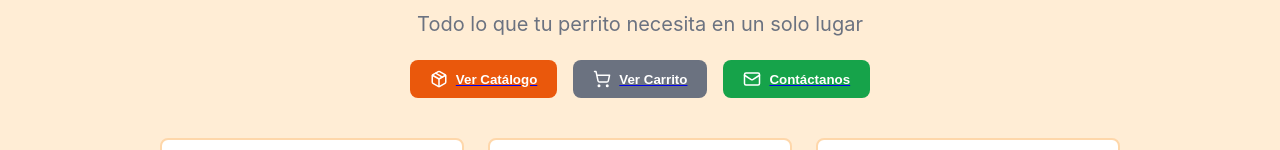
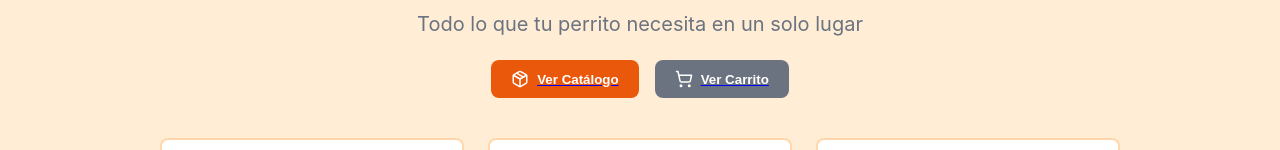
Before and after one commit to gubynousky/puppy_chop_2, a React (Create React App) app: page / in a window 1280 px wide. Shown: the part 552-702 px from the top of the page. Built offline with nearby package versions, Linux system fonts and the light colour scheme; the HTML template or start-up script is replaced by a standard one.

Commit message:
Se elimina un acceso directo inhabilitado

```diff
--- a/src/pages/HomePage.js
+++ b/src/pages/HomePage.js
@@ -62,11 +62,6 @@ function HomePage() {
         <Link to="/carrito">
           <Button variant="secondary" icon={ShoppingCart}>
             Ver Carrito
-          </Button>
-        </Link>
-        <Link to="/contacto">
-          <Button variant="success" icon={Mail}>
-            Contáctanos
           </Button>
         </Link>
       </div>
```
